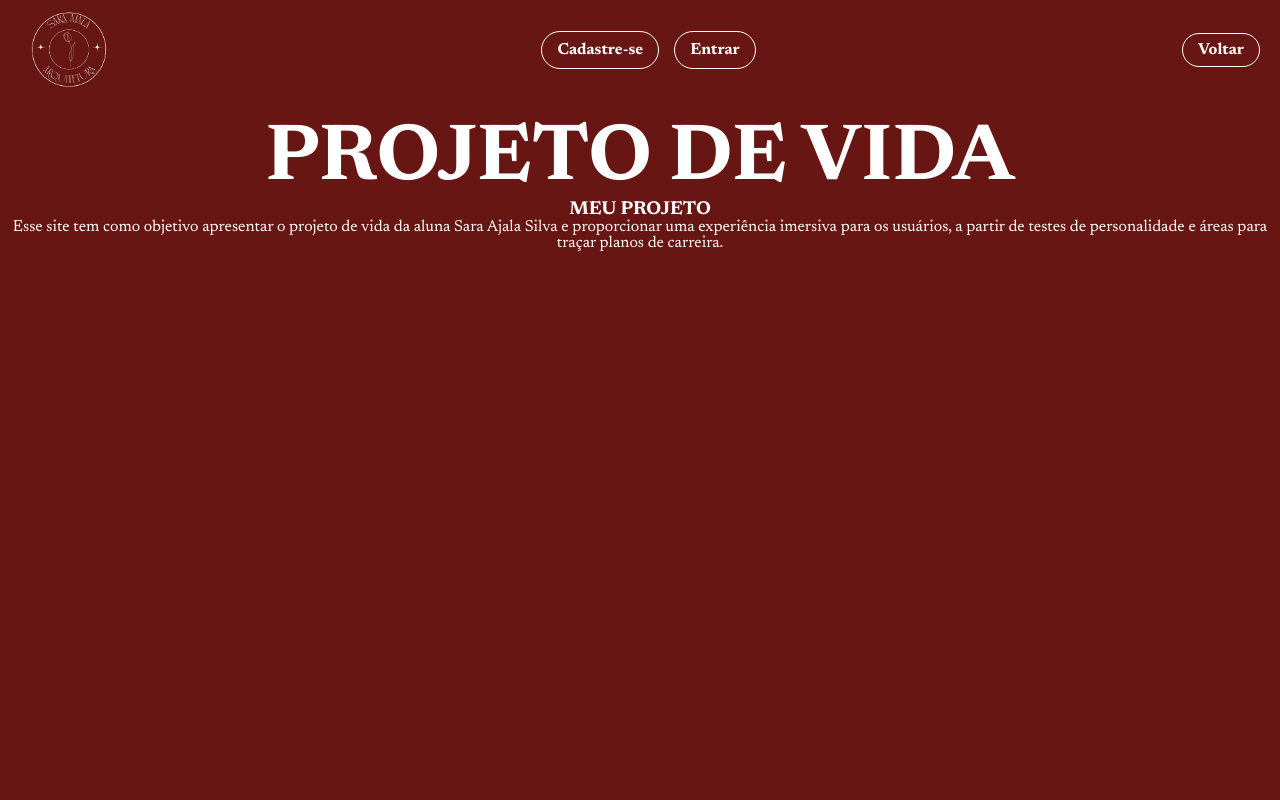
After one commit to Saraajala/projetodevida, a PHP site: page /sobre_site.php in a window 1280 px wide. The commit adds this page. Run offline with PHP 8.4, Linux system fonts and the light colour scheme.

Commit message:
inicio e sobre o site css

```diff
--- /dev/null
+++ b/estilo.css
@@ -0,0 +1,155 @@
+/* Importando fontes */
+@import url('https://fonts.googleapis.com/css2?family=Newsreader:ital,opsz,wght@0,6..72,200..800;1,6..72,200..800&display=swap');
+@import url('https://fonts.googleapis.com/css2?family=Abel&display=swap');
+
+:root {
+    --cor-primaria: rgba(103, 22, 19, 1);
+    --cor-secundaria: rgba(47, 19, 23, 0.6);
+    --cor-terciaria: rgba(229, 223, 205, 1);
+    --cor-quaternaria: rgba(255, 255, 255, 1);
+}
+
+body {
+    font-family: "Newsreader", serif;
+    background: var(--cor-primaria);
+    color: var(--cor-quaternaria);
+    text-align: center;
+    height: 100vh;
+    overflow: hidden;
+}
+
+/* Alinhamento do cabeçalho */
+.header {
+    display: flex;
+    justify-content: center;
+    align-items: center;
+    margin-bottom: 20px;
+}
+
+.header nav ul {
+    display: flex;
+    gap: 15px;
+    list-style: none;
+}
+
+.header a {
+    text-decoration: none;
+    color: var(--cor-quaternaria);
+    font-weight: bold;
+    padding: 8px 15px;
+    border: 1px solid var(--cor-quaternaria);
+    border-radius: 20px;
+}
+
+.header a:hover {
+    background-color: var(--cor-terciaria);
+    color: var(--cor-primaria);
+}
+
+/* Centralizando tudo */
+.container {
+    position: relative;
+    display: flex;
+    flex-direction: column;
+    align-items: center;
+    justify-content: center;
+    height: 60vh;
+}
+
+/* Posicionando o SVG acima da logo */
+.svg-container {
+    position: absolute;
+    top: 80px; /* Sobe um pouco a escrita */
+    left: 50%;
+    transform: translateX(-50%);
+    width: 400px;
+}
+
+/* Ajuste da Logo */
+.logo {
+    width: 300px;
+    position: relative;
+    top: 50px; /* Mantém a logo no centro abaixo do texto */
+}
+
+/* Botão */
+.botao {
+    display: inline-block;
+    margin-top: 120px;
+    background: transparent;
+    border: 1px solid var(--cor-quaternaria);
+    padding: 10px 20px;
+    border-radius: 20px;
+    color: var(--cor-quaternaria);
+    font-size: 1rem;
+    font-family: "Abel", serif;
+    text-decoration: none;
+    text-align: center;
+    cursor: pointer;
+    z-index: 10;
+}
+
+.botao:hover {
+    background: var(--cor-terciaria);
+    color: var(--cor-primaria);
+}
+
+/* Reset básico */
+* {
+    margin: 0;
+    padding: 0;
+    box-sizing: border-box;
+}
+
+/* Estilização do cabeçalho */
+.header {
+    display: flex;
+    align-items: center;
+    justify-content: space-between; /* Distribui os elementos */
+    padding: 10px 20px;
+    background: #671613; /* Cor do fundo (ajuste se necessário) */
+}
+
+/* Logo alinhada à esquerda */
+.logo2 {
+    height: 80px; /* Ajuste conforme necessário */
+}
+
+/* Centralizando a navegação */
+.menu-central {
+    display: flex;
+    list-style: none;
+    gap: 20px; /* Espaço entre os itens */
+}
+
+.menu-central a {
+    text-decoration: none;
+    color: white;
+    font-weight: bold;
+    padding: 10px 15px;
+    transition: background 0.3s;
+}
+
+.menu-central a:hover {
+    background: rgba(255, 255, 255, 0.2);
+}
+
+/* Link "Voltar" à direita */
+.voltar {
+    text-decoration: none;
+    color: white;
+    font-weight: bold;
+    padding: 10px 15px;
+    border-radius: 5px;
+    transition: background 0.3s;
+}
+
+.voltar:hover {
+    background: rgba(255, 255, 255, 0.2);
+}
+
+.escrita-sobre{
+    font-family: "Newsreader", serif;
+    color: var(--cor-quaternaria);
+    font-size: 80px;
+}
--- a/index.php
+++ b/index.php
@@ -12,6 +12,7 @@ if (isset($_GET['action']) && $_GET['action'] == 'salvarFeedback') {
 <head>
     <meta charset="UTF-8">
     <meta name="viewport" content="width=device-width, initial-scale=1.0">
+    <link rel="stylesheet" href="estilo.css">
     <title>Início</title>
 </head>
 <body>
--- /dev/null
+++ b/sobre_site.php
@@ -0,0 +1,36 @@
+<!DOCTYPE html>
+<html lang="pt-br">
+<head>
+    <meta charset="UTF-8">
+    <meta name="viewport" content="width=device-width, initial-scale=1.0">
+    <link rel="stylesheet" href="estilo.css">
+    <title>SOBRE O SITE</title>
+</head>
+<body>
+
+<header class="header">
+    <!-- Logo à esquerda -->
+    <img src="imagens/logo.png" alt="logo" class="logo2">
+
+    <!-- Navegação centralizada -->
+    <nav>
+        <ul class="menu-central">
+            <li><a href="view/cadastro.php">Cadastre-se</a></li>
+            <li><a href="view/login.php">Entrar</a></li>
+        </ul>
+    </nav>
+
+    <!-- Voltar à direita -->
+    <a href="inicio.php" class="voltar">Voltar</a>
+</header>
+
+<h1 class="escrita-sobre">PROJETO DE VIDA</h1>
+
+<div>
+    <h3>MEU PROJETO</h3>
+    <p>Esse site tem como objetivo apresentar o projeto de vida da aluna Sara Ajala Silva e proporcionar uma experiência imersiva para os usuários, a partir de testes de personalidade e áreas para traçar planos de carreira.</p>
+    <img src="" alt="">
+</div>
+
+</body>
+</html>
```
Also changed, not shown: inicio.php (added, +41 -0 lines), imagens/logo.png (added), view/atualizar_perfil.php (renamed from atualizar_perfil.php).
